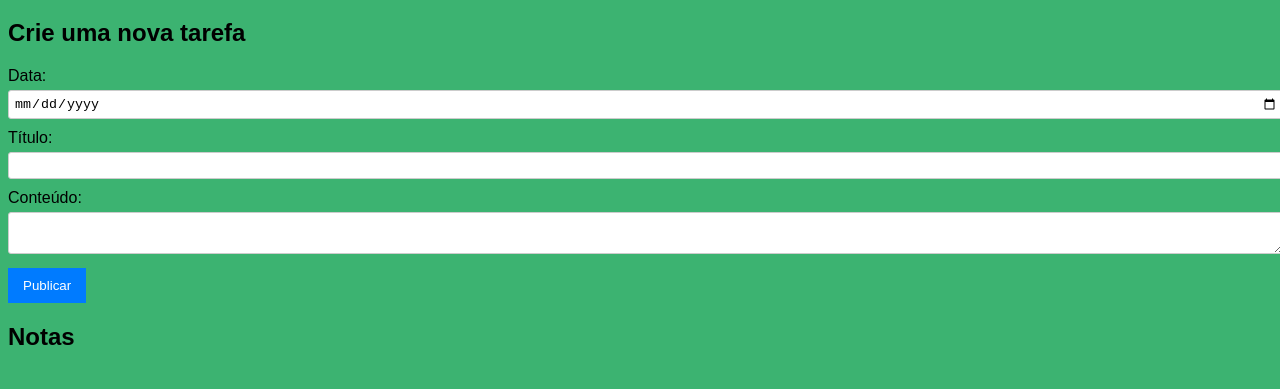
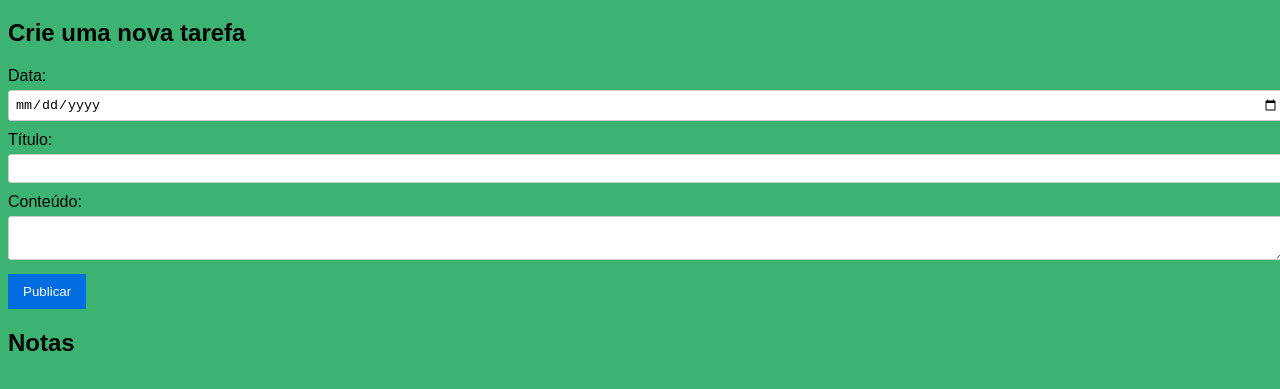
Before and after one commit to AndersonSantoos/Gerenciador-de-tarefas, a plain HTML site: page index.html in a window 1280 px wide. Shown: the part 61-450 px from the top of the page. Drawn offline with Linux system fonts and the light colour scheme.

Commit message:
Alteração no css.

```diff
--- a/styles.css
+++ b/styles.css
@@ -18,14 +18,14 @@ label {
 
 input, textarea {
     width: 100%;
-    padding: 5px;
+    padding: 6px;
     margin-bottom: 10px;
     border: 1px solid #ccc;
     border-radius: 3px;
 }
 
 button {
-    background-color: #007bff;
+    background-color: #016de1;
     color: #fff;
     border: none;
     padding: 10px 15px;
```
